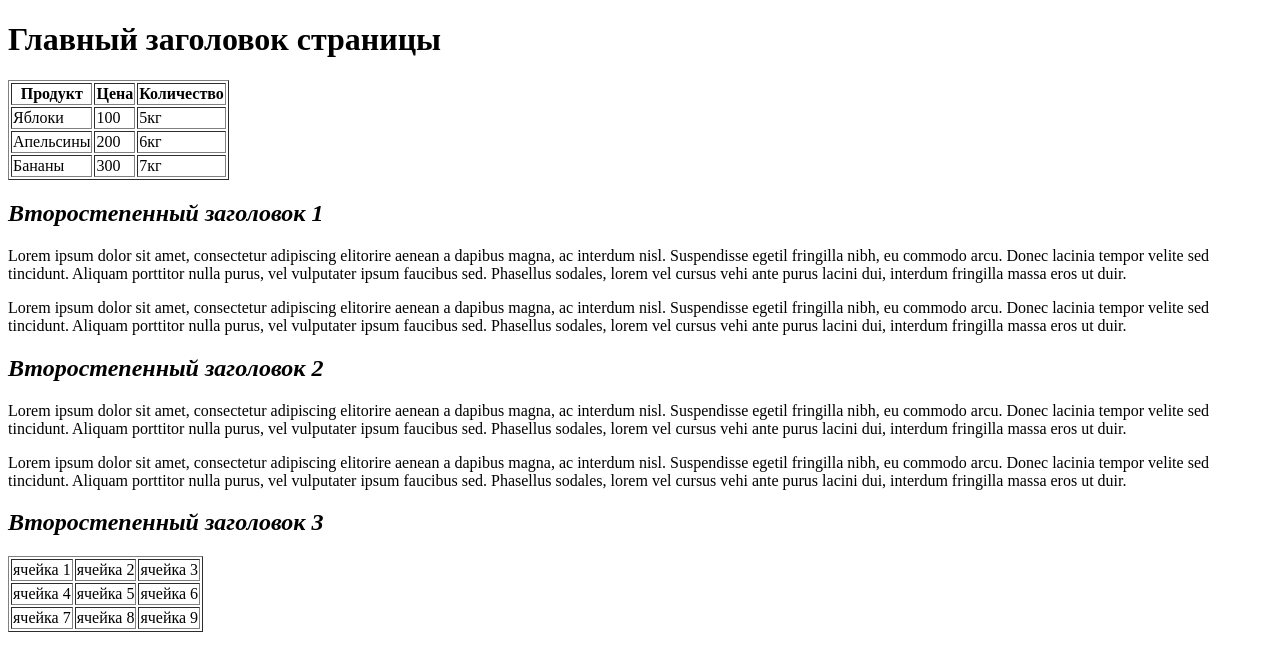
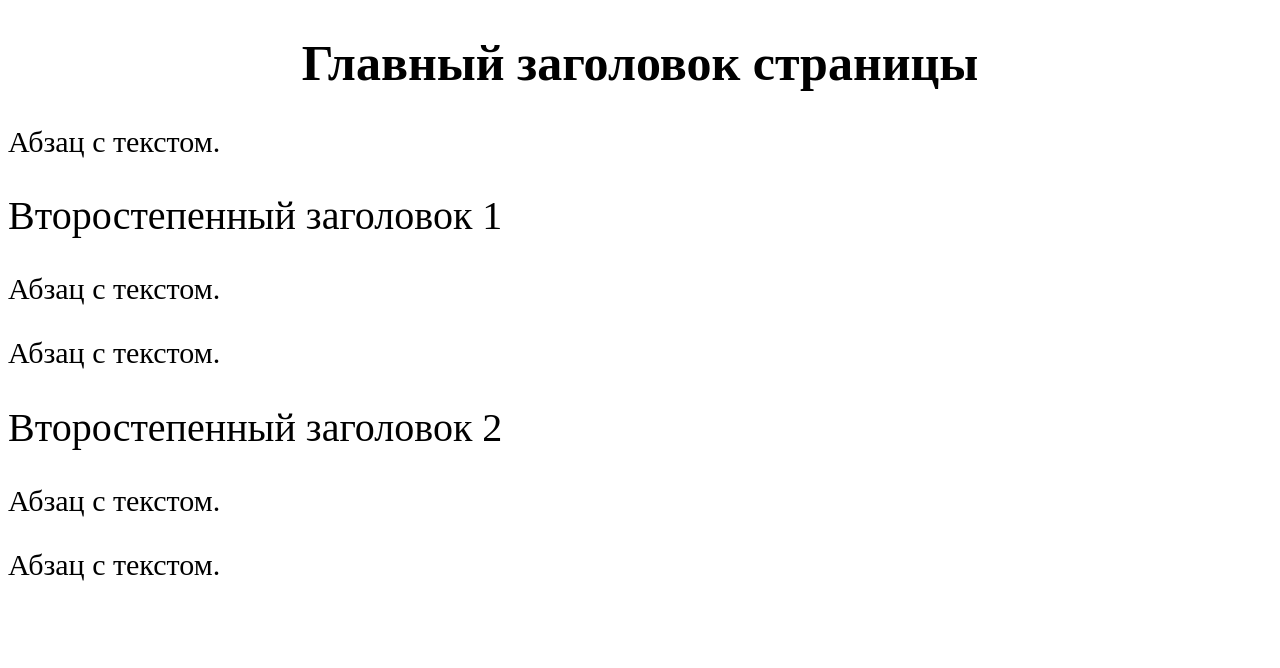
Before and after one commit to genadii228/i01_book, a plain HTML site: page 6.html in a window 1280 px wide. Drawn offline with Linux system fonts and the light colour scheme.

Commit message:
zadanie 9.7

```diff
--- a/5312.css
+++ b/5312.css
@@ -1,3 +1,13 @@
+h1 {
+	font-size: 50px;
+	text-align: center;
+}
+
 h2 {
-	font-style: italic;
+	font-size: 40px;
+	font-weight: normal;
 }
+
+p{
+	font-size: 30px;
+}
--- a/6.html
+++ b/6.html
@@ -8,83 +8,25 @@
 	<body>
 
 <h1>Главный заголовок страницы</h1>
-<table border="1">
-	<tr>
-		<th>Продукт</th>
-		<th>Цена</th>
-		<th>Количество</th>
-	</tr>
-	<tr>
-		<td>Яблоки</td>
-		<td>100</td>
-		<td>5кг</td>
-	</tr>
-	<tr>
-		<td>Апельсины</td>
-		<td>200</td>
-		<td>6кг</td>
-	</tr>
-	<tr>
-		<td>Бананы</td>
-		<td>300</td>
-		<td>7кг</td>
-	</tr>
-</table>
+<p>
+	Абзац с текстом.
+</p>
 
 <h2>Второстепенный заголовок 1</h2>
 <p>
-	Lorem ipsum dolor sit amet, consectetur adipiscing elitorire
-	aenean a dapibus magna, ac interdum nisl. Suspendisse egetil
-	fringilla nibh, eu commodo arcu. Donec lacinia tempor velite
-	sed tincidunt. Aliquam porttitor nulla purus, vel vulputater
-	ipsum faucibus sed. Phasellus sodales, lorem vel cursus vehi
-	ante purus lacini dui, interdum fringilla massa eros ut duir.
+	Абзац с текстом.
 </p>
 <p>
-	Lorem ipsum dolor sit amet, consectetur adipiscing elitorire
-	aenean a dapibus magna, ac interdum nisl. Suspendisse egetil
-	fringilla nibh, eu commodo arcu. Donec lacinia tempor velite
-	sed tincidunt. Aliquam porttitor nulla purus, vel vulputater
-	ipsum faucibus sed. Phasellus sodales, lorem vel cursus vehi
-	ante purus lacini dui, interdum fringilla massa eros ut duir.
+	Абзац с текстом.
 </p>
 
 <h2>Второстепенный заголовок 2</h2>
 <p>
-	Lorem ipsum dolor sit amet, consectetur adipiscing elitorire
-	aenean a dapibus magna, ac interdum nisl. Suspendisse egetil
-	fringilla nibh, eu commodo arcu. Donec lacinia tempor velite
-	sed tincidunt. Aliquam porttitor nulla purus, vel vulputater
-	ipsum faucibus sed. Phasellus sodales, lorem vel cursus vehi
-	ante purus lacini dui, interdum fringilla massa eros ut duir.
+	Абзац с текстом.
 </p>
 <p>
-	Lorem ipsum dolor sit amet, consectetur adipiscing elitorire
-	aenean a dapibus magna, ac interdum nisl. Suspendisse egetil
-	fringilla nibh, eu commodo arcu. Donec lacinia tempor velite
-	sed tincidunt. Aliquam porttitor nulla purus, vel vulputater
-	ipsum faucibus sed. Phasellus sodales, lorem vel cursus vehi
-	ante purus lacini dui, interdum fringilla massa eros ut duir.
+	Абзац с текстом.
 </p>
-
-<h2>Второстепенный заголовок 3</h2>
-<table border="1">
-	<tr>
-		<td>ячейка 1</td>
-		<td>ячейка 2</td>
-		<td>ячейка 3</td>
-	</tr>
-	<tr>
-		<td>ячейка 4</td>
-		<td>ячейка 5</td>
-		<td>ячейка 6</td>
-	</tr>
-	<tr>
-		<td>ячейка 7</td>
-		<td>ячейка 8</td>
-		<td>ячейка 9</td>
-	</tr>
-</table>
 
 	</body>
 </html>
```
